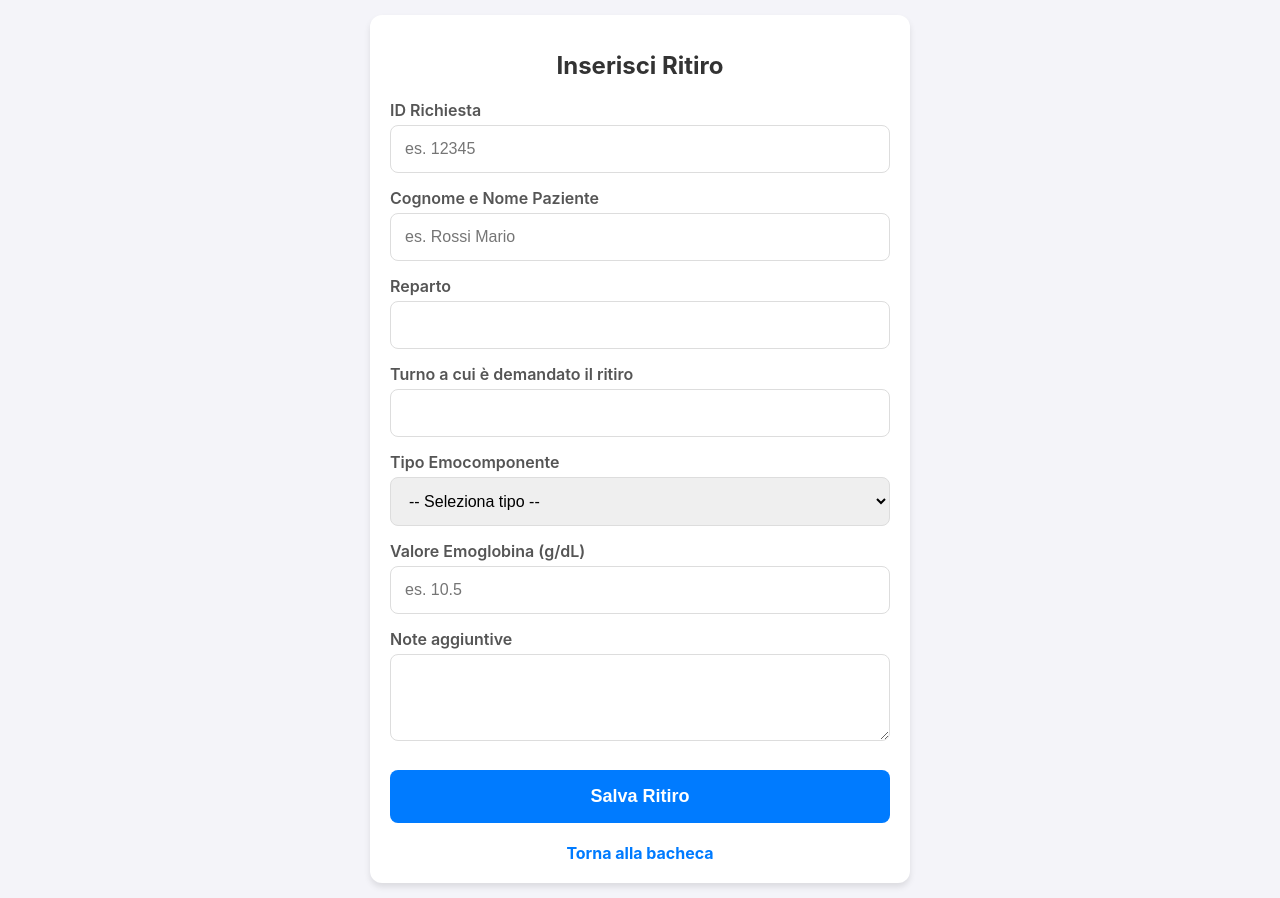
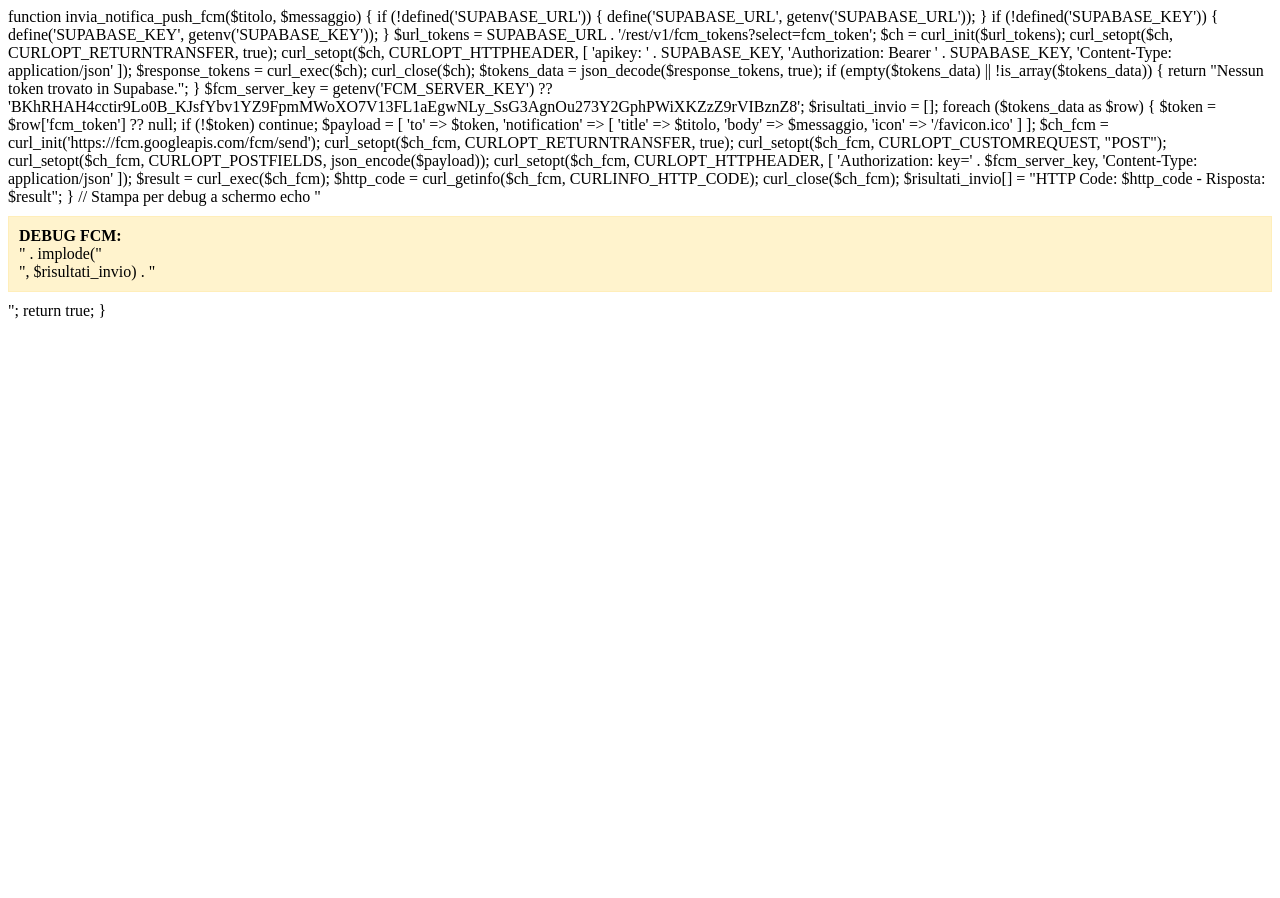
Before and after one commit to infermierin-turno/blood, a PHP site: page /nuovo_ritiro.php in a window 1280 px wide. After the commit the page ends 319 px from the top, so only its background shows below. Run offline with PHP 8.4, Linux system fonts and the light colour scheme; the visitor is signed in with stand-in values (Sample User, id 1).

Commit message:
Update nuovo_ritiro.php

```diff
--- a/nuovo_ritiro.php
+++ b/nuovo_ritiro.php
@@ -1,11 +1,3 @@
-<?php
-// File: /blood/nuovo_ritiro.php
-session_start();
-if (!isset($_SESSION['utente'])) { header("Location: index.php"); exit; }
-
-require_once __DIR__ . '/api_helper_sangue.php';
-
-// Funzione helper inclusa inline per l'invio delle notifiche push FCM tramite i token in Supabase
 function invia_notifica_push_fcm($titolo, $messaggio) {
     if (!defined('SUPABASE_URL')) {
         define('SUPABASE_URL', getenv('SUPABASE_URL'));
@@ -14,7 +6,6 @@ function invia_notifica_push_fcm($titolo, $messaggio) {
         define('SUPABASE_KEY', getenv('SUPABASE_KEY'));
     }
 
-    // 1. Recupera tutti i token FCM registrati da Supabase
     $url_tokens = SUPABASE_URL . '/rest/v1/fcm_tokens?select=fcm_token';
     $ch = curl_init($url_tokens);
     curl_setopt($ch, CURLOPT_RETURNTRANSFER, true);
@@ -28,12 +19,12 @@ function invia_notifica_push_fcm($titolo, $messaggio) {
 
     $tokens_data = json_decode($response_tokens, true);
     if (empty($tokens_data) || !is_array($tokens_data)) {
-        return false;
+        return "Nessun token trovato in Supabase.";
     }
 
-    // Chiave Server FCM (può essere impostata come variabile d'ambiente o inserita qui)
     $fcm_server_key = getenv('FCM_SERVER_KEY') ?? 'BKhRHAH4cctir9Lo0B_KJsfYbv1YZ9FpmMWoXO7V13FL1aEgwNLy_SsG3AgnOu273Y2GphPWiXKZzZ9rVIBznZ8';
 
+    $risultati_invio = [];
     foreach ($tokens_data as $row) {
         $token = $row['fcm_token'] ?? null;
         if (!$token) continue;
@@ -43,8 +34,7 @@ function invia_notifica_push_fcm($titolo, $messaggio) {
             'notification' => [
                 'title' => $titolo,
                 'body' => $messaggio,
-                'icon' => '/favicon.ico',
-                'click_action' => 'https://emotecaapp.firebaseapp.com/bacheca_ritiri.php'
+                'icon' => '/favicon.ico'
             ]
         ];
 
@@ -57,127 +47,14 @@ function invia_notifica_push_fcm($titolo, $messaggio) {
             'Content-Type: application/json'
         ]);
 
-        curl_exec($ch_fcm);
+        $result = curl_exec($ch_fcm);
+        $http_code = curl_getinfo($ch_fcm, CURLINFO_HTTP_CODE);
         curl_close($ch_fcm);
+
+        $risultati_invio[] = "HTTP Code: $http_code - Risposta: $result";
     }
+
+    // Stampa per debug a schermo
+    echo "<div style='background:#fff3cd; padding:10px; margin:10px 0; border:1px solid #ffeeba;'><strong>DEBUG FCM:</strong><br>" . implode("<br>", $risultati_invio) . "</div>";
     return true;
 }
-
-$messaggio = "";
-$tipo_messaggio = "";
-
-if ($_SERVER['REQUEST_METHOD'] == 'POST') {
-    date_default_timezone_set('Europe/Rome');
-
-    // Recupero nome utente corretto dalla sessione
-    $nome_operatore = $_SESSION['utente']['nome'] . ' ' . $_SESSION['utente']['cognome'];
-
-    $id_richiesta = trim($_POST['id_richiesta'] ?? '');
-    $paziente = trim($_POST['paziente'] ?? '');
-    $note_inserite = trim($_POST['note'] ?? '');
-    $emoglobina = trim($_POST['emoglobina'] ?? '');
-    $emocomponente = trim($_POST['emocomponente'] ?? '');
-    $reparto = trim($_POST['reparto'] ?? '');
-
-    // Formattiamo le note includendo ID richiesta, paziente, tipo emocomponente, emoglobina e note aggiuntive
-    $dettagli_aggiuntivi = [];
-    if (!empty($id_richiesta)) {
-        $dettagli_aggiuntivi[] = "ID Richiesta: " . $id_richiesta;
-    }
-    if (!empty($paziente)) {
-        $dettagli_aggiuntivi[] = "Paziente: " . $paziente;
-    }
-    if (!empty($emocomponente)) {
-        $dettagli_aggiuntivi[] = "Tipo: " . $emocomponente;
-    }
-    if (!empty($emoglobina)) {
-        $dettagli_aggiuntivi[] = "Emoglobina: " . $emoglobina;
-    }
-    if (!empty($note_inserite)) {
-        $dettagli_aggiuntivi[] = $note_inserite;
-    }
-
-    $corpo_note = !empty($dettagli_aggiuntivi) ? implode(" - ", $dettagli_aggiuntivi) : "";
-
-    if (!empty($corpo_note)) {
-        $note_finali = "Inserito da " . $nome_operatore . ": " . $corpo_note;
-    } else {
-        $note_finali = "Inserito da " . $nome_operatore;
-    }
-
-    $dati = [
-        'reparto' => $reparto,
-        'turno_successivo' => $_POST['turno'],
-        'note' => $note_finali,
-        'stato' => 'Da ritirare',
-        'inserito_da' => $nome_operatore,
-        'notifica_inviata' => false
-    ];
-
-    $risultato = esegui_post_api('ritiri_sangue', $dati);
-
-    if ($risultato !== null) {
-        $messaggio = "Ritiro inserito con successo!";
-        $tipo_messaggio = "success";
-
-        // Invio automatico della notifica push a tutti i dispositivi registrati
-        $titolo_push = "🩸 Nuovo Ritiro: " . $reparto;
-        $testo_push = "Richiesta inserita da " . $nome_operatore . " (" . ($emocomponente ?: 'Emocomponente') . ")";
-        invia_notifica_push_fcm($titolo_push, $testo_push);
-
-    } else {
-        $messaggio = "Errore durante l'inserimento. Verifica la connessione al database.";
-        $tipo_messaggio = "error";
-    }
-}
-?>
-<!DOCTYPE html>
-<html lang="it">
-<head>
-    <meta charset="UTF-8">
-    <meta name="viewport" content="width=device-width, initial-scale=1.0, maximum-scale=1.0, user-scalable=no">
-    <title>Nuovo Ritiro</title>
-    <style>
-        body { font-family: -apple-system, BlinkMacSystemFont, "Segoe UI", Roboto, Helvetica, Arial, sans-serif; padding: 15px; background: #f4f4f9; margin: 0; }
-        .form-card { background: white; padding: 20px; border-radius: 12px; max-width: 500px; margin: auto; box-shadow: 0 4px 6px rgba(0,0,0,0.1); }
-        h1 { font-size: 1.5rem; text-align: center; color: #333; margin-bottom: 20px; }
-        label { display: block; margin-top: 15px; font-weight: 600; color: #555; }
-        input, select, textarea { width: 100%; padding: 14px; margin-top: 5px; border: 1px solid #ddd; border-radius: 8px; box-sizing: border-box; font-size: 16px; }
-        button { width: 100%; padding: 16px; margin-top: 25px; background: #007bff; color: white; border: none; border-radius: 8px; cursor: pointer; font-size: 18px; font-weight: bold; }
-        .success { color: #155724; background: #d4edda; padding: 10px; border-radius: 6px; text-align: center; margin-bottom: 15px; }
-        .error { color: #721c24; background: #f8d7da; padding: 10px; border-radius: 6px; text-align: center; margin-bottom: 15px; }
-        .back-link { display: block; text-align: center; margin-top: 20px; color: #007bff; text-decoration: none; font-weight: bold; }
-    </style>
-</head>
-<body>
-    <div class="form-card">
-        <h1>Inserisci Ritiro</h1>
-        <?php if(!empty($messaggio)): ?>
-            <div class="<?php echo $tipo_messaggio; ?>"><?php echo $messaggio; ?></div>
-        <?php endif; ?>
-        <form method="POST">
-            <label>ID Richiesta</label>
-            <input type="text" name="id_richiesta" placeholder="es. 12345">
-            <label>Cognome e Nome Paziente</label>
-            <input type="text" name="paziente" placeholder="es. Rossi Mario" required>
-            <label>Reparto</label>
-            <input type="text" name="reparto" required>
-            <label>Turno a cui è demandato il ritiro</label>
-            <input type="text" name="turno" required>
-            <label>Tipo Emocomponente</label>
-            <select name="emocomponente" required>
-                <option value="">-- Seleziona tipo --</option>
-                <option value="Emazie Concentrate">Emazie Concentrate</option>
-                <option value="Concentrato piastrinico">Concentrato piastrinico</option>
-                <option value="Plasma">Plasma</option>
-            </select>
-            <label>Valore Emoglobina (g/dL)</label>
-            <input type="text" name="emoglobina" placeholder="es. 10.5">
-            <label>Note aggiuntive</label>
-            <textarea name="note" rows="3"></textarea>
-            <button type="submit">Salva Ritiro</button>
-        </form>
-        <a href="bacheca_ritiri.php" class="back-link">Torna alla bacheca</a>
-    </div>
-</body>
-</html>
```
